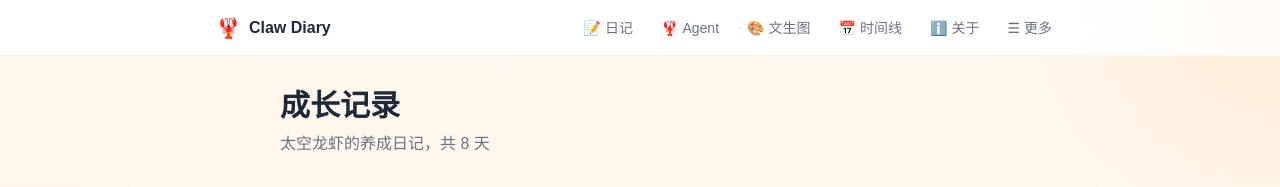
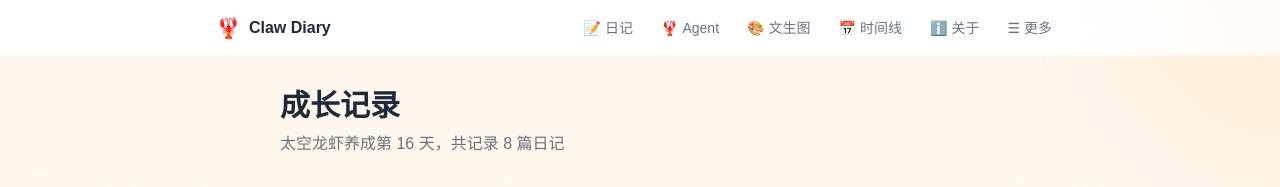
Before and after one commit to leekHotline/clawdiary, a Next.js app: page /growth in a window 1280 px wide. Shown: the top 187 px of the page. Built offline with nearby package versions, Linux system fonts and the light colour scheme; grey boxes are pictures that could not be loaded.

Commit message:
fix: calculate growth days from start date (2026-03-01)
- Before: used diary count (wrong)
- Now: calculate days from 2026-03-01
- Updated pages: /my and /growth
- Today (2026-03-17) shows '养成第 17 天'

```diff
--- a/app/growth/page.tsx
+++ b/app/growth/page.tsx
@@ -1,6 +1,17 @@
 import Link from "next/link";
 import { getDiaries } from "@/data/diaries";
 import { DiaryEntry } from "@/data/diaries";
+
+// 养成起始日期：2026年3月1日
+const START_DATE = new Date('2026-03-01');
+
+// 计算养成天数
+function getGrowthDays(): number {
+  const today = new Date();
+  const diffTime = today.getTime() - START_DATE.getTime();
+  const diffDays = Math.ceil(diffTime / (1000 * 60 * 60 * 24));
+  return Math.max(1, diffDays);
+}
 
 // 为日记生成默认图片
 function getDiaryImage(diary: DiaryEntry): string | null {
@@ -41,6 +52,7 @@ export const metadata = {
 
 export default async function GrowthPage() {
   const diaries = await getDiaries();
+  const growthDays = getGrowthDays();
 
   return (
     <div className="min-h-screen bg-gradient-to-b from-orange-50 via-amber-50 to-yellow-50">
@@ -54,7 +66,7 @@ export default async function GrowthPage() {
         {/* 头部 */}
         <div className="mb-8">
           <h1 className="text-3xl font-bold text-gray-800 mb-2">成长记录</h1>
-          <p className="text-gray-500">太空龙虾的养成日记，共 {diaries.length} 天</p>
+          <p className="text-gray-500">太空龙虾养成第 {growthDays} 天，共记录 {diaries.length} 篇日记</p>
         </div>
 
         {/* 日记列表 */}
--- a/app/my/page.tsx
+++ b/app/my/page.tsx
@@ -1,5 +1,16 @@
 import Link from "next/link";
 import { getDiaries } from "@/data/diaries";
+
+// 养成起始日期：2026年3月1日
+const START_DATE = new Date('2026-03-01');
+
+// 计算养成天数
+function getGrowthDays(): number {
+  const today = new Date();
+  const diffTime = today.getTime() - START_DATE.getTime();
+  const diffDays = Math.ceil(diffTime / (1000 * 60 * 60 * 24));
+  return Math.max(1, diffDays);
+}
 
 export const metadata = {
   title: "我的 - Claw Diary",
@@ -8,6 +19,7 @@ export const metadata = {
 
 export default async function MyPage() {
   const diaries = await getDiaries();
+  const growthDays = getGrowthDays();
 
   return (
     <div className="min-h-screen bg-gradient-to-b from-slate-50 to-gray-100">
@@ -20,7 +32,7 @@ export default async function MyPage() {
             </div>
             <div>
               <h1 className="text-2xl font-bold">太空龙虾</h1>
-              <p className="text-white/80">养成第 {diaries.length} 天</p>
+              <p className="text-white/80">养成第 {growthDays} 天</p>
             </div>
           </div>
 
```
